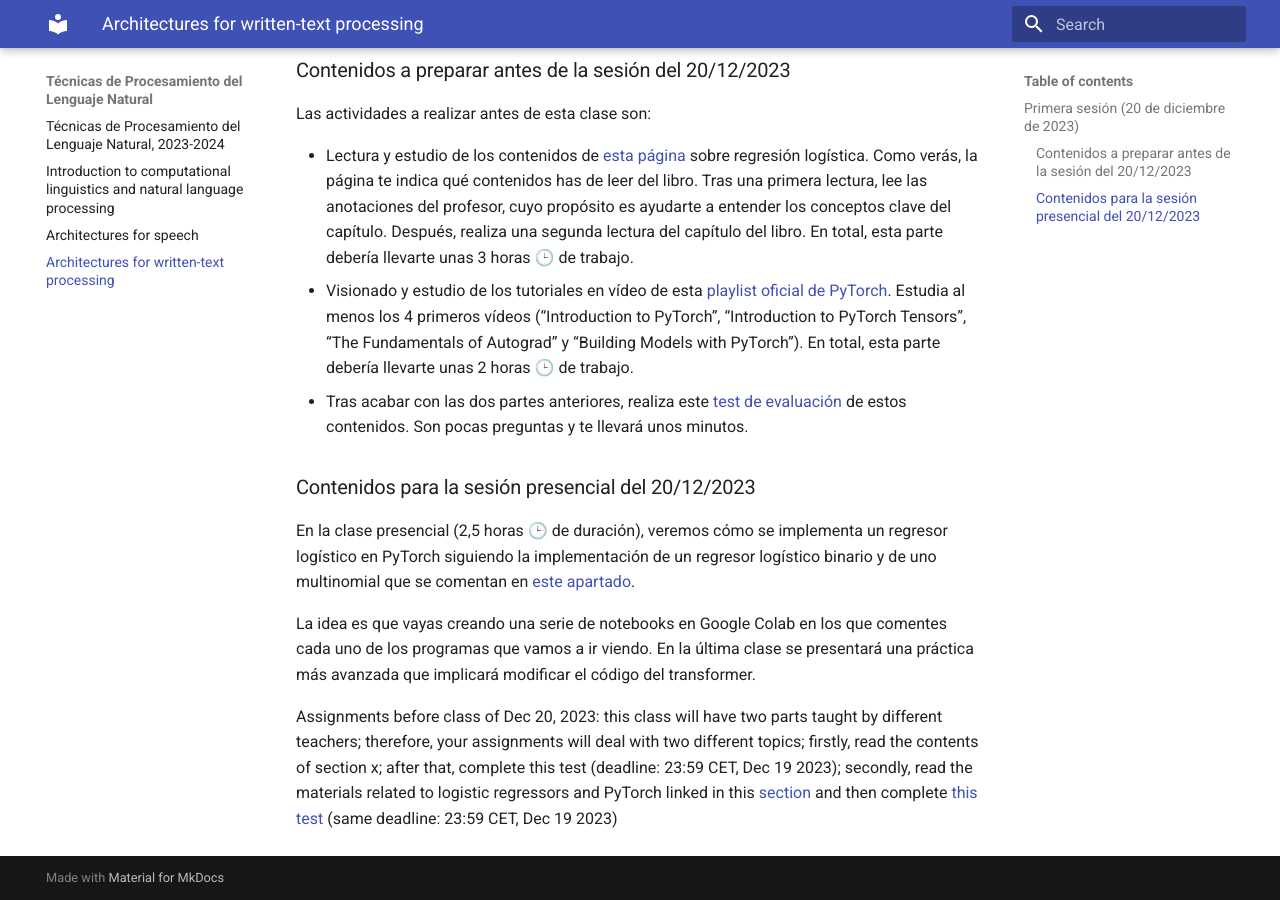
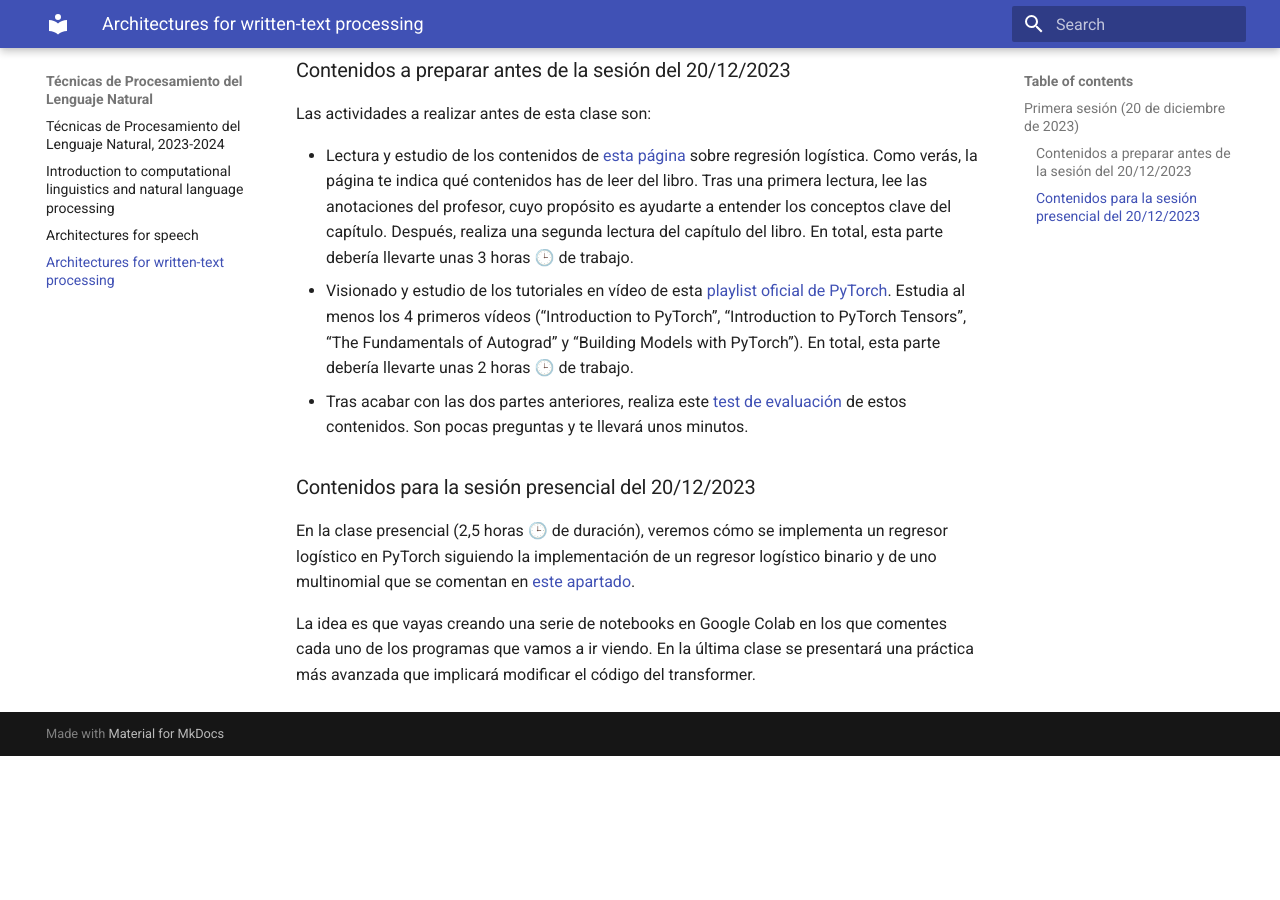
Before and after one commit to jaspock/tpln2324, an MkDocs documentation site: the page built from docs/text.md, in a window 1280 px wide and 900 px high, scrolled down 590 px. Built offline with MkDocs 1.6.1 and Material for MkDocs 9.7.7, drawn with Linux system fonts in a browser that asks for light colours; after the commit the page ends 1346 px from its top, so only the background shows below that.

Commit message:
New activities

```diff
--- a/docs/text.md
+++ b/docs/text.md
@@ -19,5 +19,3 @@ Las actividades a realizar antes de esta clase son:
 En la clase presencial (2,5 horas 🕒️ de duración), veremos cómo se implementa un regresor logístico en PyTorch siguiendo la implementación de un regresor logístico binario y de uno multinomial que se comentan en [este apartado](https://dlsi.ua.es/~japerez/materials/transformers/implementacion/#codigo-para-un-regresor-logistico-y-uno-multinomial).
 
 La idea es que vayas creando una serie de notebooks en Google Colab en los que comentes cada uno de los programas que vamos a ir viendo. En la última clase se presentará una práctica más avanzada que implicará modificar el código del transformer.
-
-Assignments before class of Dec 20, 2023: this class will have two parts taught by different teachers; therefore, your assignments will deal with two different topics; firstly, read the contents of section x; after that, complete this test (deadline: 23:59 CET, Dec 19 2023); secondly, read the materials related to logistic regressors and PyTorch linked in this [section](text.md#contenidos-a-preparar-antes-de-la-sesion-del-20122023) and then complete [this test](https://forms.gle/V3U9MTHo7c9DNhkc6) (same deadline: 23:59 CET, Dec 19 2023)
```
Also changed, not shown: docs/index.md (+1 -1 lines).
